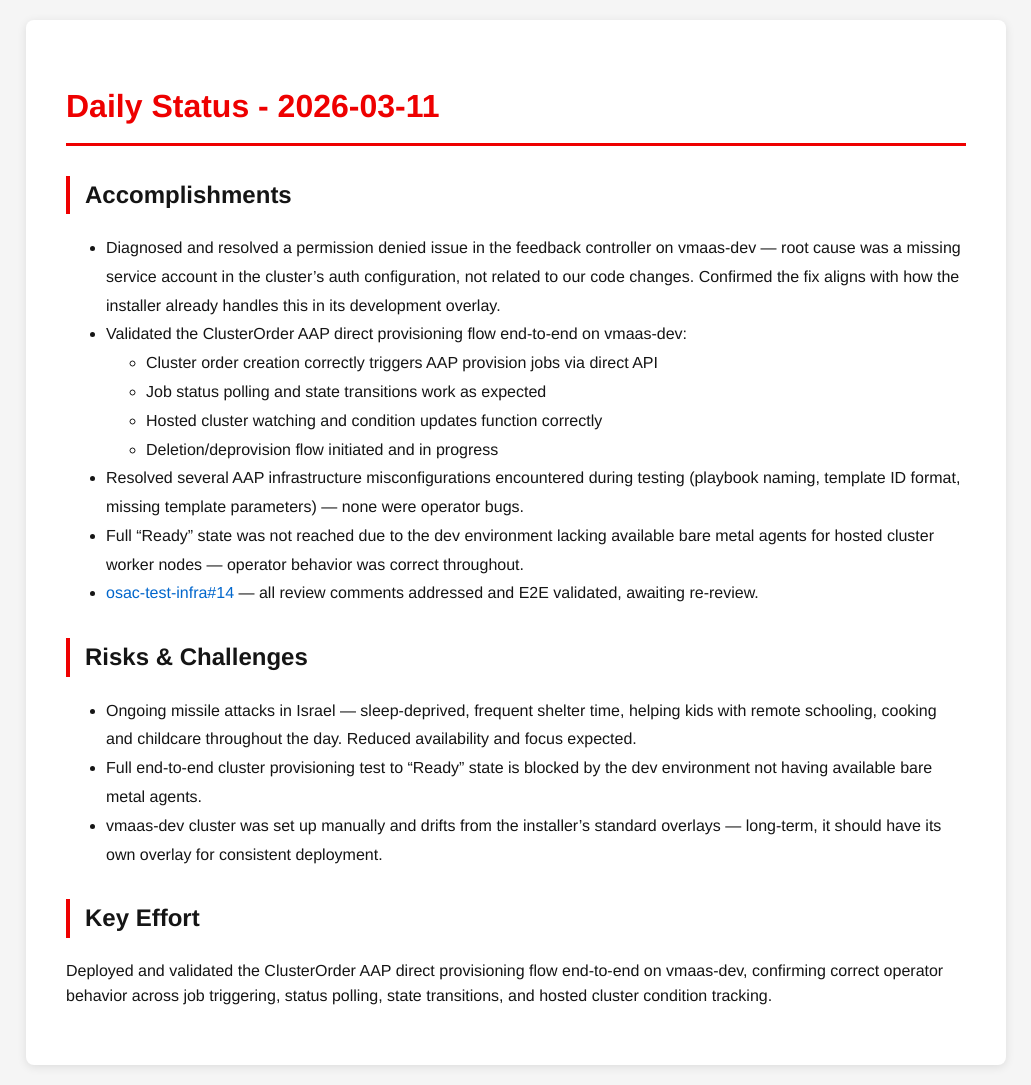
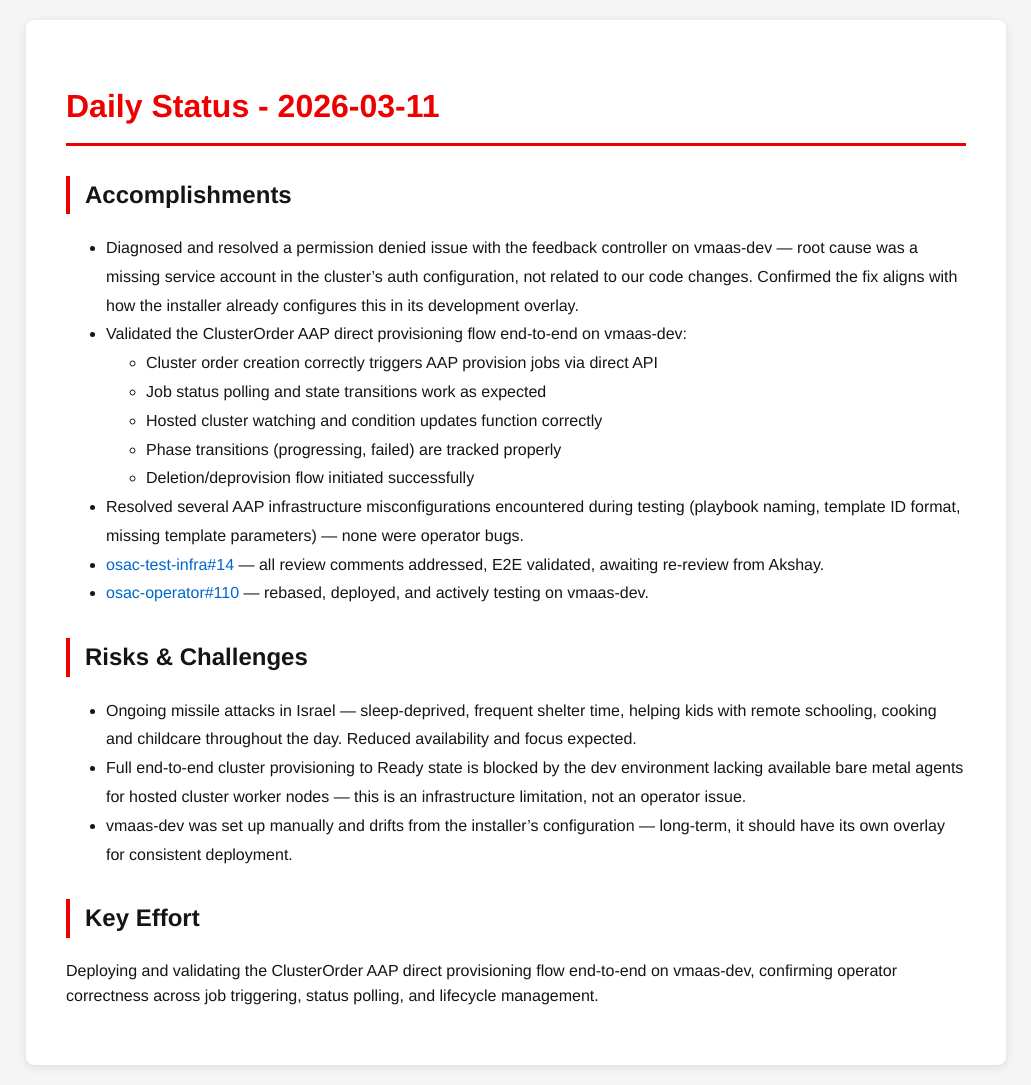
Before and after one commit to tzvatot/daily-status, a Jekyll site: the page built from 2026-03-11.md, in a window 1280 px wide. Shown: the whole page, without its empty margins (124-1155 px from the left). Built offline with Jekyll 4.4.1, drawn with Linux system fonts in a browser that asks for light colours.

Commit message:
Daily status update - 2026-03-11

```diff
--- a/2026-03-11.md
+++ b/2026-03-11.md
@@ -7,20 +7,21 @@ date: 2026-03-11
 # Daily Status - 2026-03-11
 
 ## Accomplishments
-- Diagnosed and resolved a permission denied issue in the feedback controller on vmaas-dev — root cause was a missing service account in the cluster's auth configuration, not related to our code changes. Confirmed the fix aligns with how the installer already handles this in its development overlay.
+- Diagnosed and resolved a permission denied issue with the feedback controller on vmaas-dev — root cause was a missing service account in the cluster's auth configuration, not related to our code changes. Confirmed the fix aligns with how the installer already configures this in its development overlay.
 - Validated the ClusterOrder AAP direct provisioning flow end-to-end on vmaas-dev:
   - Cluster order creation correctly triggers AAP provision jobs via direct API
   - Job status polling and state transitions work as expected
   - Hosted cluster watching and condition updates function correctly
-  - Deletion/deprovision flow initiated and in progress
+  - Phase transitions (progressing, failed) are tracked properly
+  - Deletion/deprovision flow initiated successfully
 - Resolved several AAP infrastructure misconfigurations encountered during testing (playbook naming, template ID format, missing template parameters) — none were operator bugs.
-- Full "Ready" state was not reached due to the dev environment lacking available bare metal agents for hosted cluster worker nodes — operator behavior was correct throughout.
-- [osac-test-infra#14](https://github.com/osac-project/osac-test-infra/pull/14) — all review comments addressed and E2E validated, awaiting re-review.
+- [osac-test-infra#14](https://github.com/osac-project/osac-test-infra/pull/14) — all review comments addressed, E2E validated, awaiting re-review from Akshay.
+- [osac-operator#110](https://github.com/osac-project/osac-operator/pull/110) — rebased, deployed, and actively testing on vmaas-dev.
 
 ## Risks & Challenges
 - Ongoing missile attacks in Israel — sleep-deprived, frequent shelter time, helping kids with remote schooling, cooking and childcare throughout the day. Reduced availability and focus expected.
-- Full end-to-end cluster provisioning test to "Ready" state is blocked by the dev environment not having available bare metal agents.
-- vmaas-dev cluster was set up manually and drifts from the installer's standard overlays — long-term, it should have its own overlay for consistent deployment.
+- Full end-to-end cluster provisioning to Ready state is blocked by the dev environment lacking available bare metal agents for hosted cluster worker nodes — this is an infrastructure limitation, not an operator issue.
+- vmaas-dev was set up manually and drifts from the installer's configuration — long-term, it should have its own overlay for consistent deployment.
 
 ## Key Effort
-Deployed and validated the ClusterOrder AAP direct provisioning flow end-to-end on vmaas-dev, confirming correct operator behavior across job triggering, status polling, state transitions, and hosted cluster condition tracking.
+Deploying and validating the ClusterOrder AAP direct provisioning flow end-to-end on vmaas-dev, confirming operator correctness across job triggering, status polling, and lifecycle management.
```
